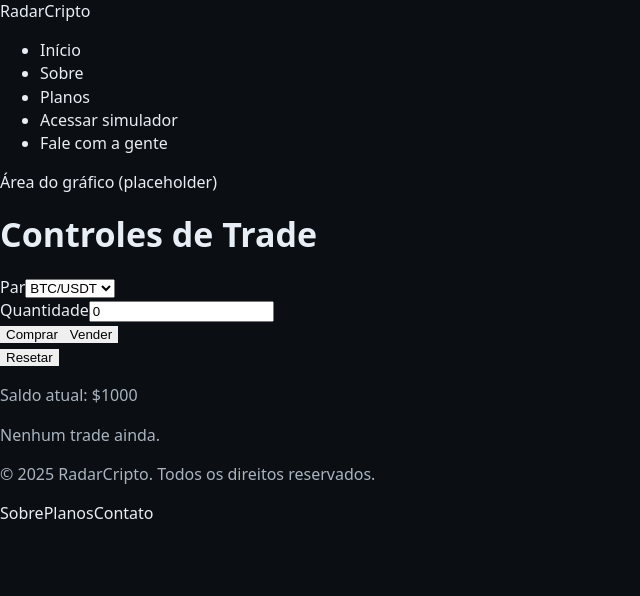
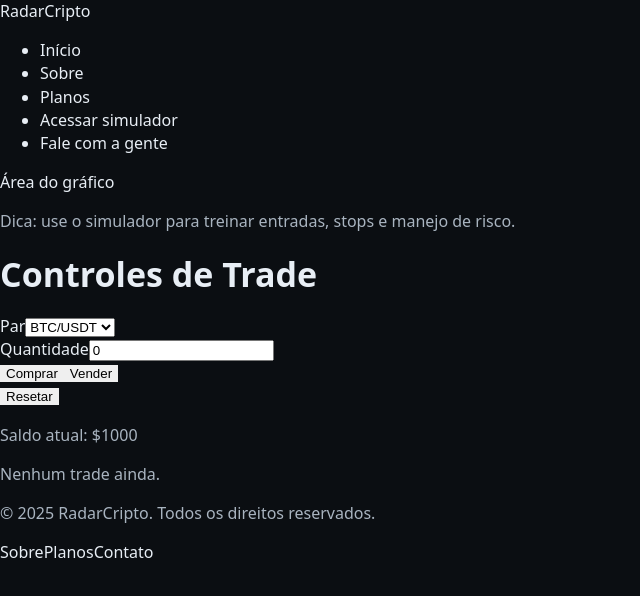
Before and after one commit to Ivanmonteiro-create/radarcripto.space, a Next.js app: page /simulator in a window 1280 px wide. Shown: the top 596 px of the page, without its empty margins (0-640 px from the left). Built offline with nearby package versions, Linux system fonts and the light colour scheme.

Commit message:
Update page.tsx

```diff
--- a/app/simulator/page.tsx
+++ b/app/simulator/page.tsx
@@ -1,4 +1,3 @@
-// app/simulator/page.tsx
 "use client";
 
 import TradeControls from "@/components/TradeControls";
@@ -7,13 +6,22 @@ import TradeHistory from "@/components/TradeHistory";
 export default function SimulatorPage() {
   return (
     <section className="mx-auto max-w-6xl px-4 py-10 grid lg:grid-cols-5 gap-6">
-      <div className="lg:col-span-3 rounded-xl border border-gray-800 bg-gray-900/50 p-3">
-        {/* Placeholder do gráfico – aqui no futuro entra o widget/iframe */}
-        <div className="h-[420px] rounded-lg border border-gray-800 bg-gray-950 grid place-items-center text-gray-400">
-          Área do gráfico (placeholder)
+      {/* Coluna do gráfico */}
+      <div className="lg:col-span-3 space-y-4">
+        <div className="rounded-xl border border-gray-800 bg-gray-900/50 p-3">
+          {/* Placeholder do gráfico – aqui virá o widget ou canvas */}
+          <div className="h-[460px] rounded-lg border border-gray-800 bg-gray-950 grid place-items-center text-gray-400">
+            Área do gráfico
+          </div>
+        </div>
+        <div className="rounded-xl border border-gray-800 bg-gray-900/50 p-4">
+          <p className="text-sm text-gray-300">
+            Dica: use o simulador para treinar entradas, stops e manejo de risco.
+          </p>
         </div>
       </div>
 
+      {/* Coluna lateral */}
       <div className="lg:col-span-2 space-y-6">
         <TradeControls />
         <TradeHistory />
```
